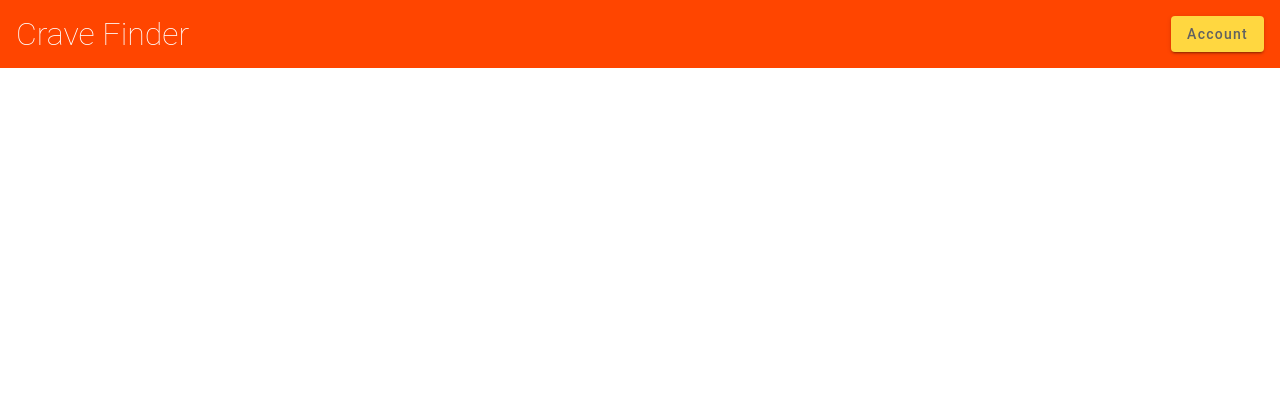
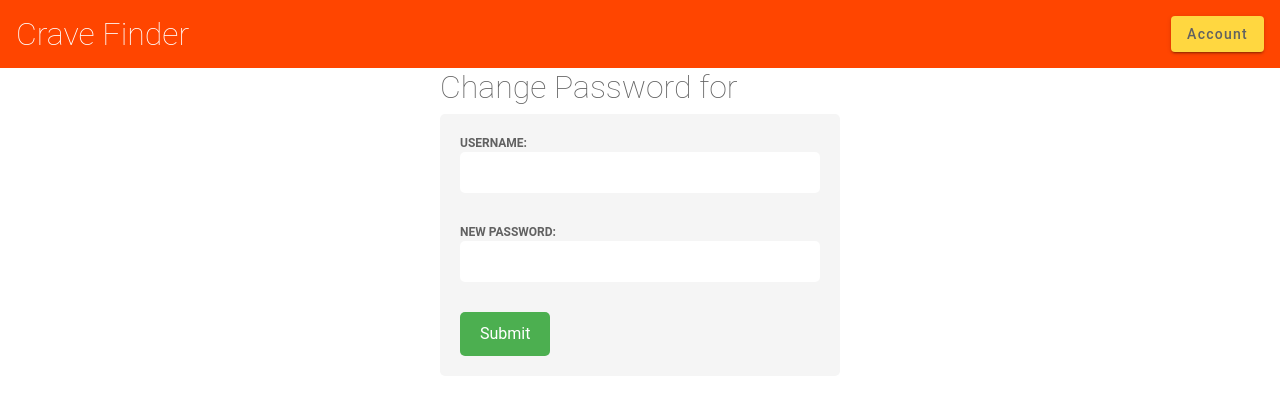
Before and after one commit to ZacharyBournand/crave-finder, an Angular app in the folder frontend/crave-finder/: page /new-password in a window 1280 px wide. Before the commit this address led to /. Shown: the top 394 px of the page. Built offline with nearby package versions, Linux system fonts and the light colour scheme.

Commit message:
Enable the user to change their password

```diff
--- a/frontend/crave-finder/src/app/app-routing.module.ts
+++ b/frontend/crave-finder/src/app/app-routing.module.ts
@@ -6,6 +6,7 @@ import { LoginPageComponent } from './login-page/login-page.component';
 import { SearchResultComponent } from './search-result/search-result.component';
 import { UserRegistrationComponent } from './user-registration/user-registration.component';
 import { UserSettingsComponent } from './user-settings/user-settings.component';
+import { NewPasswordComponent } from './new-password/new-password.component';
 
 const routes: Routes = [
   {path: '', component: HomePageComponent},
@@ -14,6 +15,7 @@ const routes: Routes = [
   {path: 'search-results', component: SearchResultComponent},
   {path: 'register', component: UserRegistrationComponent},
   {path: 'password', component: UserSettingsComponent},
+  {path: 'new-password', component: NewPasswordComponent},
 ];
 
 @NgModule({
--- a/frontend/crave-finder/src/app/new-password/new-password.component.css
+++ b/frontend/crave-finder/src/app/new-password/new-password.component.css
@@ -0,0 +1,49 @@
+div {
+    position: absolute;
+    top: 50%;
+    left: 50%;
+    transform: translate(-50%, -50%);
+    text-align: left;
+}
+
+form {
+    width: 400px;
+    padding: 20px;
+    background-color: #f5f5f5;
+    border-radius: 5px;
+}
+
+label {
+    display: block;
+    margin-bottom: 10px;
+}
+
+input[type="username"],
+input[type="password"] {
+    width: 100%;
+    padding: 10px;
+    border: none;
+    border-radius: 5px;
+    margin-bottom: 20px;
+    box-sizing: border-box;
+}
+
+button[type="submit"] {
+    background-color: #4CAF50;
+    color: white;
+    padding: 10px 20px;
+    border: none;
+    border-radius: 5px;
+    cursor: pointer;
+    font-size: 16px;
+}
+
+button[type="submit"]:hover {
+    background-color: #3e8e41;
+}
+
+p {
+    margin-top: 20px;
+    font-size: 16px;
+    color: #666;
+}
--- a/frontend/crave-finder/src/app/new-password/new-password.component.html
+++ b/frontend/crave-finder/src/app/new-password/new-password.component.html
@@ -1,14 +1,16 @@
-<h1>Change Passwords for {{user.username}}</h1>
-<!--form (ngSubmit)="onSubmit($event)">
+<h1>Change Password for {{user.username}}</h1>
+<form (ngSubmit)="onSubmit($event)">
     <label>
         Username:
         <input type="username" name="username" [(ngModel)]="user.username" required>
     </label>
 
     <label>
-        Old Password:
+        New Password:
         <input type="password" name="password" [(ngModel)]="user.password" required>
     </label>
-</form-->
+
+    <button type="submit">Submit</button>
+</form>
 
 <p>{{ responseMessage }}</p>
--- a/frontend/crave-finder/src/app/new-password/new-password.component.ts
+++ b/frontend/crave-finder/src/app/new-password/new-password.component.ts
@@ -1,9 +1,13 @@
 import { Component } from '@angular/core';
+import { HttpClient } from '@angular/common/http';
+import { NgForm } from '@angular/forms';
+import { UserService } from '../user.service';
 
 @Component({
   selector: 'app-new-password',
   templateUrl: './new-password.component.html',
-  styleUrls: ['./new-password.component.css']
+  styleUrls: ['./new-password.component.css'],
+  providers: [HttpClient],
 })
 export class NewPasswordComponent {
   responseMessage: string = '';
@@ -15,10 +19,10 @@ export class NewPasswordComponent {
   };
   //user: any
 
-  constructor(/*private http: HttpClient, private UserService: UserService*/) {}
+  constructor(private http: HttpClient, private UserService: UserService) {}
 
-  /*onSubmit(form: NgForm) {
-    this.http.post('http://localhost:8080/passwordauth', {
+  onSubmit(form: NgForm) {
+    this.http.post('http://localhost:8080/passwordchange', {
       username: this.user.username,
       password: this.user.password,
     }).subscribe((response: any) => {
@@ -26,5 +30,5 @@ export class NewPasswordComponent {
       this.responseMessage = response.message
       this.UserService.setUser(this.user);
     });
-  }*/
+  }
 }
--- a/frontend/crave-finder/src/app/user-settings/user-settings.component.html
+++ b/frontend/crave-finder/src/app/user-settings/user-settings.component.html
@@ -1,4 +1,4 @@
-<h1>Change Passwords for {{user.username}}</h1>
+<h1>Change Password for {{user.username}}</h1>
 <form (ngSubmit)="onSubmit($event)">
     <label>
         Username:
@@ -6,11 +6,13 @@
     </label>
 
     <label>
-        Old Password:
+        Current Password:
         <input type="password" name="password" [(ngModel)]="user.password" required>
     </label>
 
-    <button class="show-button" [routerLink]="['newPassword']"  *ngIf="buttonVisible">Submit</button>
+    <button class="show-button">Submit</button>
 </form>
 
 <p>{{ responseMessage }}</p>
+
+<button class="newPasswordButton" *ngIf="showNewPasswordButton" [routerLink]="['/new-password']">Enter new password</button>
--- a/frontend/crave-finder/src/app/user-settings/user-settings.component.ts
+++ b/frontend/crave-finder/src/app/user-settings/user-settings.component.ts
@@ -12,6 +12,7 @@ import { UserService } from '../user.service';
 export class UserSettingsComponent {
   responseMessage: string = '';
   buttonVisible = false;
+  showNewPasswordButton = false;
 
   user = {
     username: '',
@@ -29,8 +30,8 @@ export class UserSettingsComponent {
       this.responseMessage = response.message
       this.UserService.setUser(this.user);
 
-      if (this.responseMessage = "Account credentials confirmed! Please click on the button below to change your password.") {
-        this.buttonVisible = true;
+      if (this.responseMessage == "Account credentials confirmed! Please click on the button below to change your password.") {
+        this.showNewPasswordButton = true;
       }
     });
   }
```
Also changed, not shown: 1 other file (tests, documents, lock files or other folders).
